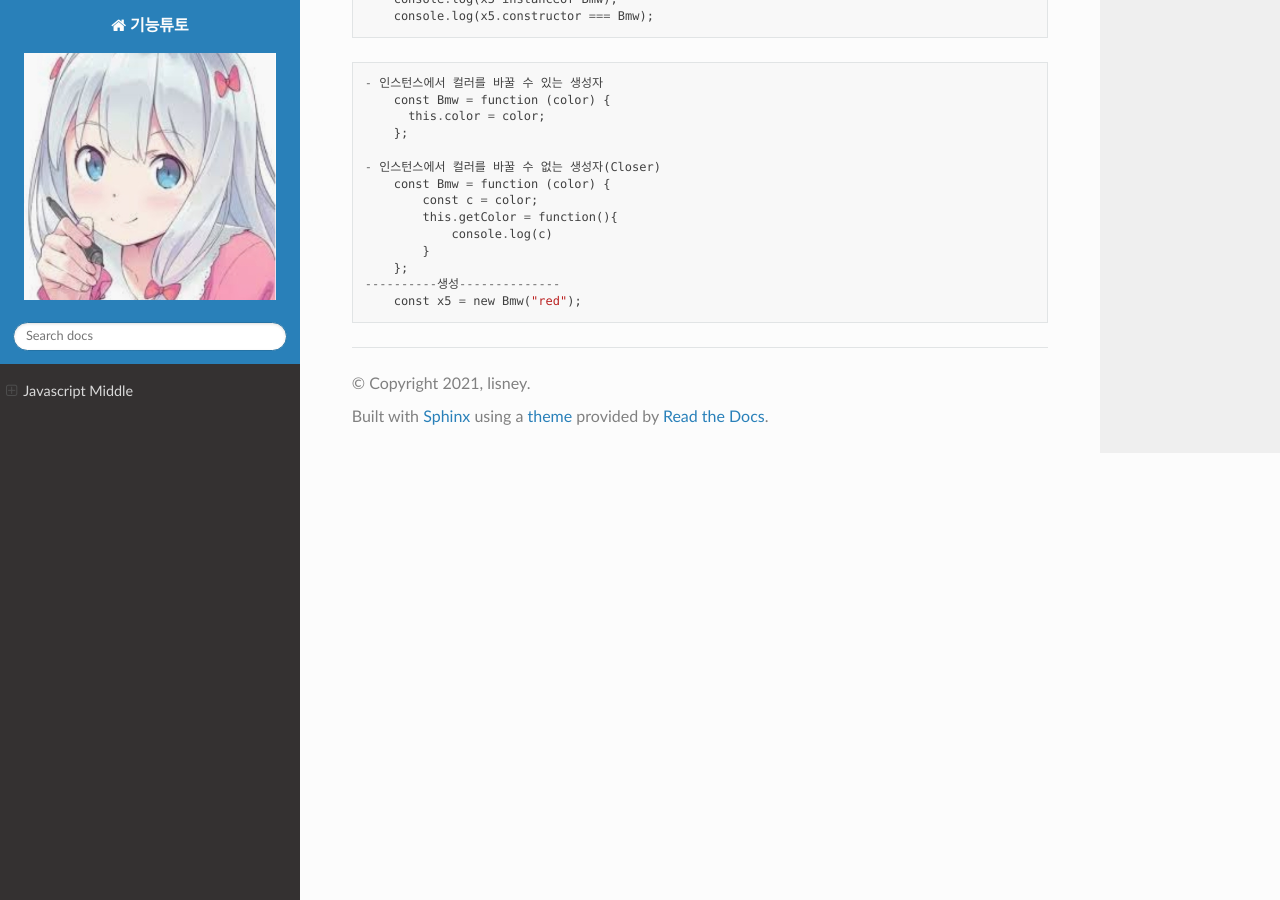
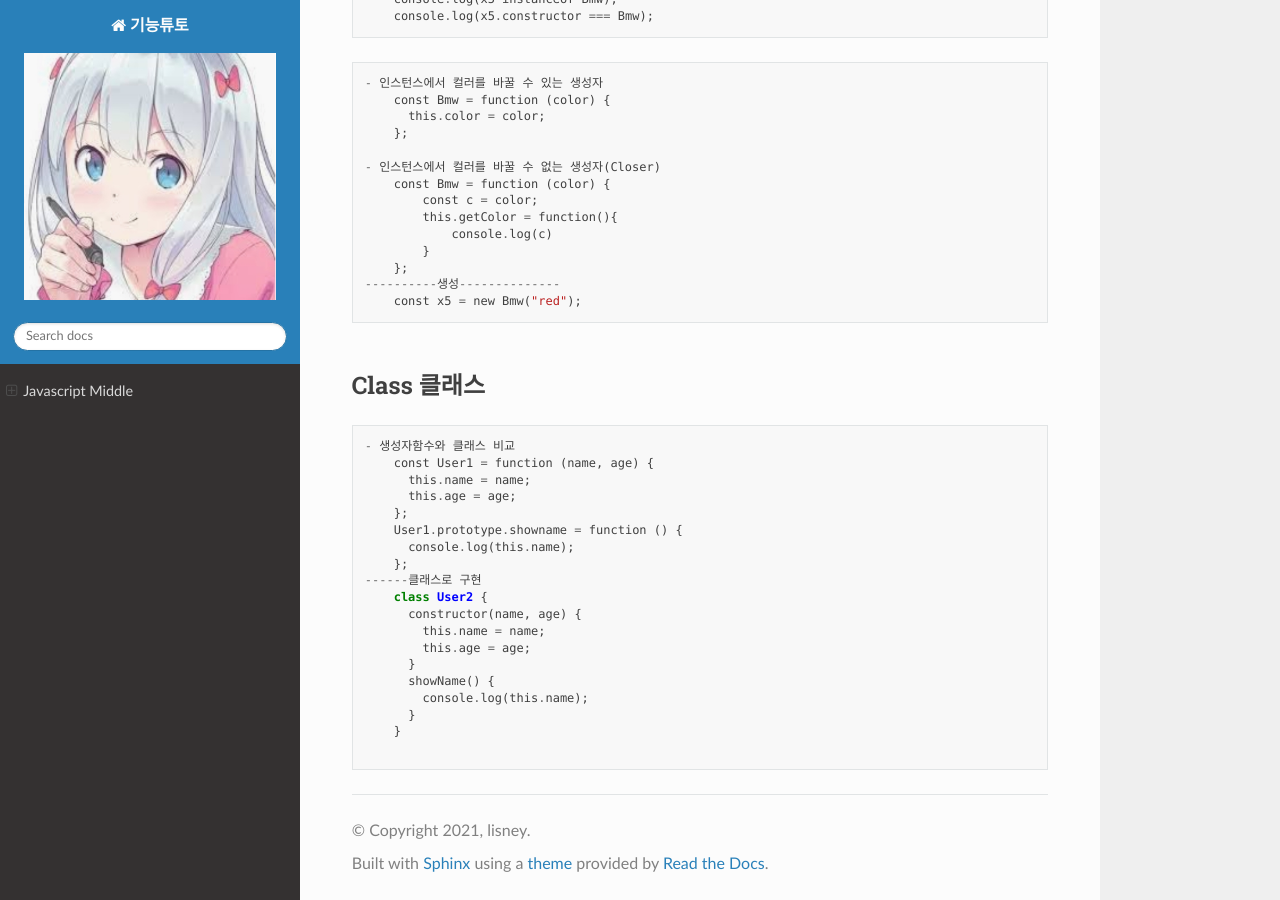
Before and after one commit to lisney/RTD, a Sphinx documentation site: the page built from docs/source/html/javascriptm.md, in a window 1280 px wide and 900 px high, scrolled down 12353 px. Built offline with Sphinx 7.4.7 and the Read the Docs theme 2.0.0, drawn with Linux system fonts in a browser that asks for light colours; pages that are not in the unit, such as notebooks, are missing from menus.

Commit message:
Update javascriptm.md

````diff
--- a/docs/source/html/javascriptm.md
+++ b/docs/source/html/javascriptm.md
@@ -667,3 +667,30 @@ update.apply(mike, [1999, "singer"]);
 ----------생성--------------
     const x5 = new Bmw("red");
 ```
+
+<br>
+
+Class 클래스
+------------
+
+```
+- 생성자함수와 클래스 비교
+    const User1 = function (name, age) {
+      this.name = name;
+      this.age = age;
+    };
+    User1.prototype.showname = function () {
+      console.log(this.name);
+    };
+------클래스로 구현
+    class User2 {
+      constructor(name, age) {
+        this.name = name;
+        this.age = age;
+      }
+      showName() {
+        console.log(this.name);
+      }
+    }
+
+```
````
